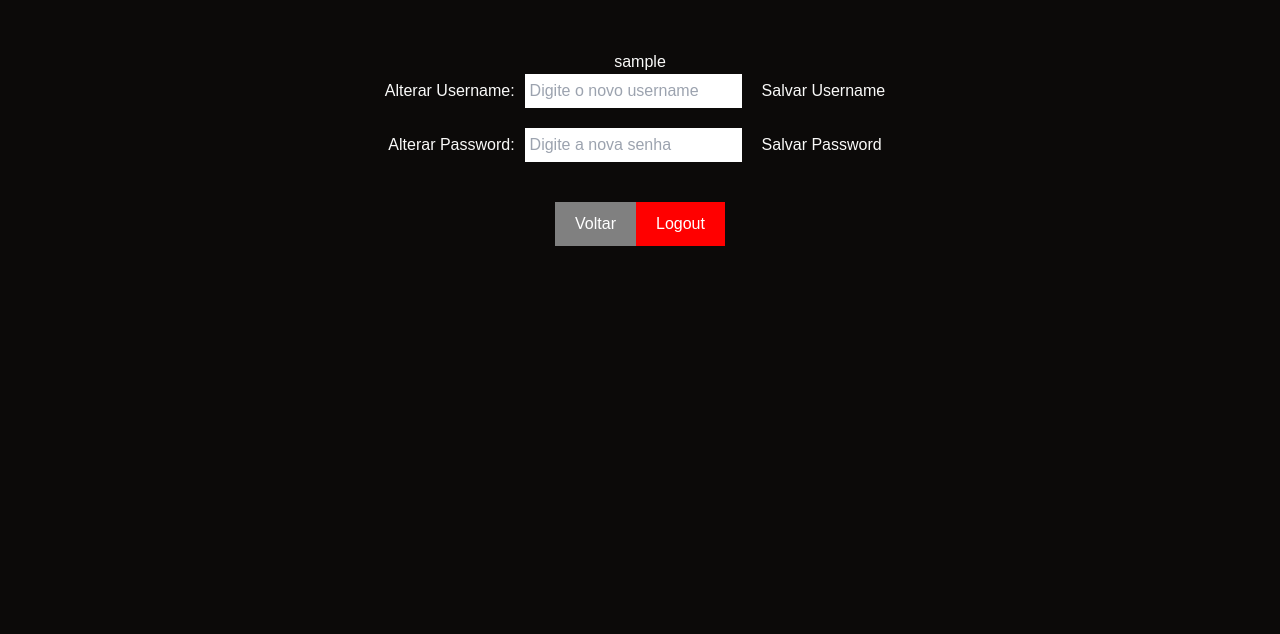
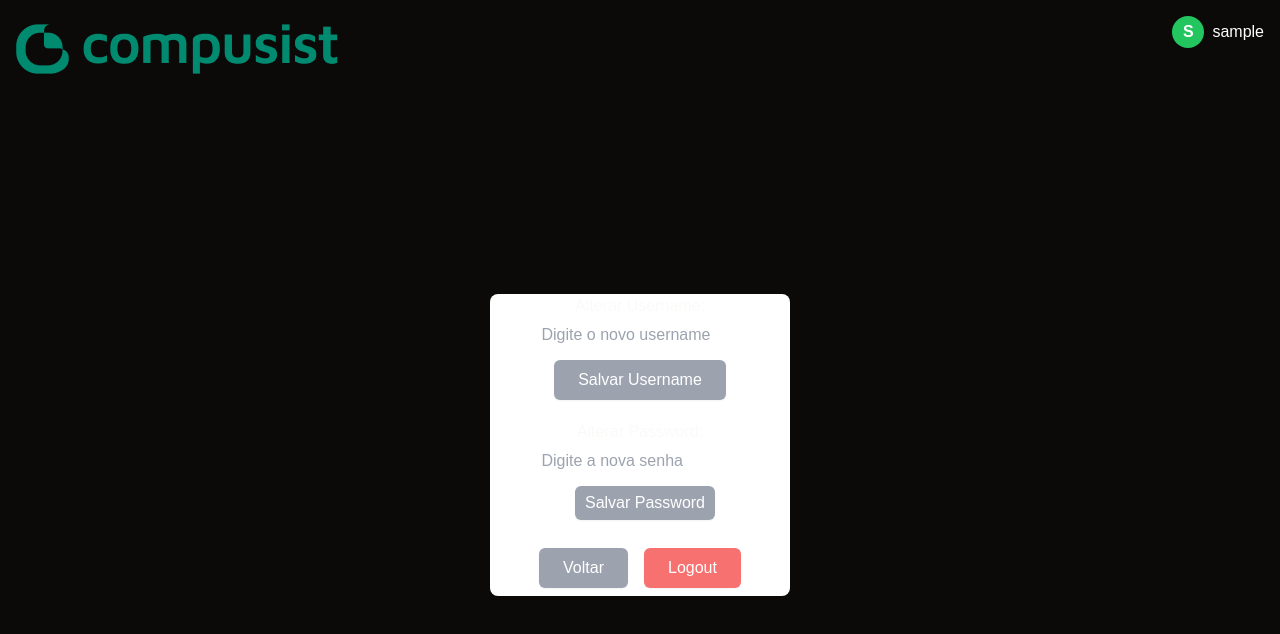
Before and after one commit to iamreinaldo/compusist-data, a Next.js app in the folder frontend/compusist-frontend/: page /user in a window 1280 px wide. Shown: the top 634 px of the page. Built offline with nearby package versions, Linux system fonts and the light colour scheme; sample sign-in values are in the browser's storage.

Commit message:
Estilização completa

```diff
--- a/frontend/compusist-frontend/src/app/user/page.tsx
+++ b/frontend/compusist-frontend/src/app/user/page.tsx
@@ -2,6 +2,8 @@
 import { useEffect, useState } from 'react';
 import { useRouter } from 'next/navigation';
 import withAuth from '@/app/components/withAuth';
+import Image from 'next/image';
+import logo from "../Logo.png"
 
 const UserPage = () => {
   const [name, setName] = useState('');
@@ -9,6 +11,7 @@ const UserPage = () => {
   const [newUsername, setNewUsername] = useState('');
   const [newPassword, setNewPassword] = useState('');
   const [message, setMessage] = useState(''); // Estado para mensagens
+  const nome_usuario = localStorage.getItem('user_name')
   const router = useRouter();
 
   useEffect(() => {
@@ -94,10 +97,29 @@ const UserPage = () => {
     router.push('/')
   }
 
+  const handleUserClick = () => {
+    router.push('/user');
+  };
+
+  const handleLogoClick = () => {
+    router.push('/');
+  };
+
+
   return (
-    <div style={{ textAlign: 'center', marginTop: '50px' }}>
-      <h1>{name}</h1>
-
+    <div className="bg-#f5f5f5 min-h-screen flex flex-col items-center justify-center">
+      <div style={{ display: 'flex', justifyContent: 'space-between', alignItems: 'center', width: '100%', padding: '20px' }}>
+        <Image src={logo} onClick={handleLogoClick} alt="Logo" className="absolute top-4 left-4 cursor-pointer" />
+        <div className='absolute top-4 right-4 flex items-center space-x-2 cursor-pointer' onClick={handleUserClick}>
+        <div className='flex items-center justify-center w-8 h-8 rounded-full bg-green-500 text-white font-bold'>
+          {nome_usuario ? nome_usuario.charAt(0).toUpperCase() : ''}
+        </div>
+        <span onClick={handleUserClick} className="font-medium cursor-pointer hover:underline text-white font-bold">
+          {nome_usuario}
+        </span>
+    </div>
+    </div>
+    <div style={{ textAlign: 'center', marginTop: '50px', backgroundColor: '#ffffff', borderRadius: '8px', width: '300px'}}>
       {/* Campo para editar o nome de usuário */}
       <div style={{ marginBottom: '20px' }}>
         <label>Alterar Username:</label>
@@ -108,11 +130,11 @@ const UserPage = () => {
           placeholder="Digite o novo username"
           style={{ marginLeft: '10px', padding: '5px' }}
         />
-        <button onClick={handleEditUsername} style={{ marginLeft: '10px', padding: '5px 10px' }}>Salvar Username</button>
+        <button className="px-6 py-2 bg-gray-400 text-white rounded-md shadow-sm hover:bg-gray-500 focus:outline-none focus:ring-2 focus:ring-offset-2 focus:ring-gray-500 mt-2" onClick={handleEditUsername}>Salvar Username</button>
       </div>
 
       {/* Campo para editar a senha */}
-      <div style={{ marginBottom: '20px' }}>
+      <div style={{ marginBottom: '20px'}}>
         <label>Alterar Password:</label>
         <input
           type="password"
@@ -121,7 +143,7 @@ const UserPage = () => {
           placeholder="Digite a nova senha"
           style={{ marginLeft: '10px', padding: '5px' }}
         />
-        <button onClick={handleEditPassword} style={{ marginLeft: '10px', padding: '5px 10px' }}>Salvar Password</button>
+        <button className="px-6 py-2 bg-gray-400 text-white rounded-md shadow-sm hover:bg-gray-500 focus:outline-none focus:ring-2 focus:ring-offset-2 focus:ring-gray-500 mt-2" onClick={handleEditPassword} style={{ marginLeft: '10px', padding: '5px 10px' }}>Salvar Password</button>
       </div>
 
       {/* Exibição de mensagem */}
@@ -132,10 +154,15 @@ const UserPage = () => {
       )}
 
       {/* Botão de logout */}
-      <button onClick={handleGoBack} style={{ marginTop: '20px', padding: '10px 20px', backgroundColor: 'gray', color: 'white' }}>Voltar</button>
-      <button onClick={handleLogout} style={{ marginTop: '20px', padding: '10px 20px', backgroundColor: 'red', color: 'white' }}>Logout</button>
+      <button className="px-6 py-2 bg-gray-400 text-white rounded-md shadow-sm hover:bg-gray-500 focus:outline-none focus:ring-2 focus:ring-offset-2 focus:ring-gray-500 m-2" onClick={handleGoBack}>Voltar</button>
+      <button className="px-6 py-2 bg-red-400 text-white rounded-md shadow-sm hover:bg-red-500 focus:outline-none focus:ring-2 focus:ring-offset-2 focus:ring-gray-500 m-2" onClick={handleLogout}>Logout</button>
+    </div>
     </div>
   );
 };
 
 export default withAuth(UserPage);
+
+//style={{ marginLeft: '10px', padding: '5px 10px' }}
+//style={{ marginTop: '20px', padding: '10px 20px', backgroundColor: 'gray', color: 'white' }}
+// style={{ marginTop: '20px', padding: '10px 20px', backgroundColor: 'red', color: 'white' }}
```
Also changed, not shown: frontend/compusist-frontend/src/app/LogoVerde.svg (added).
